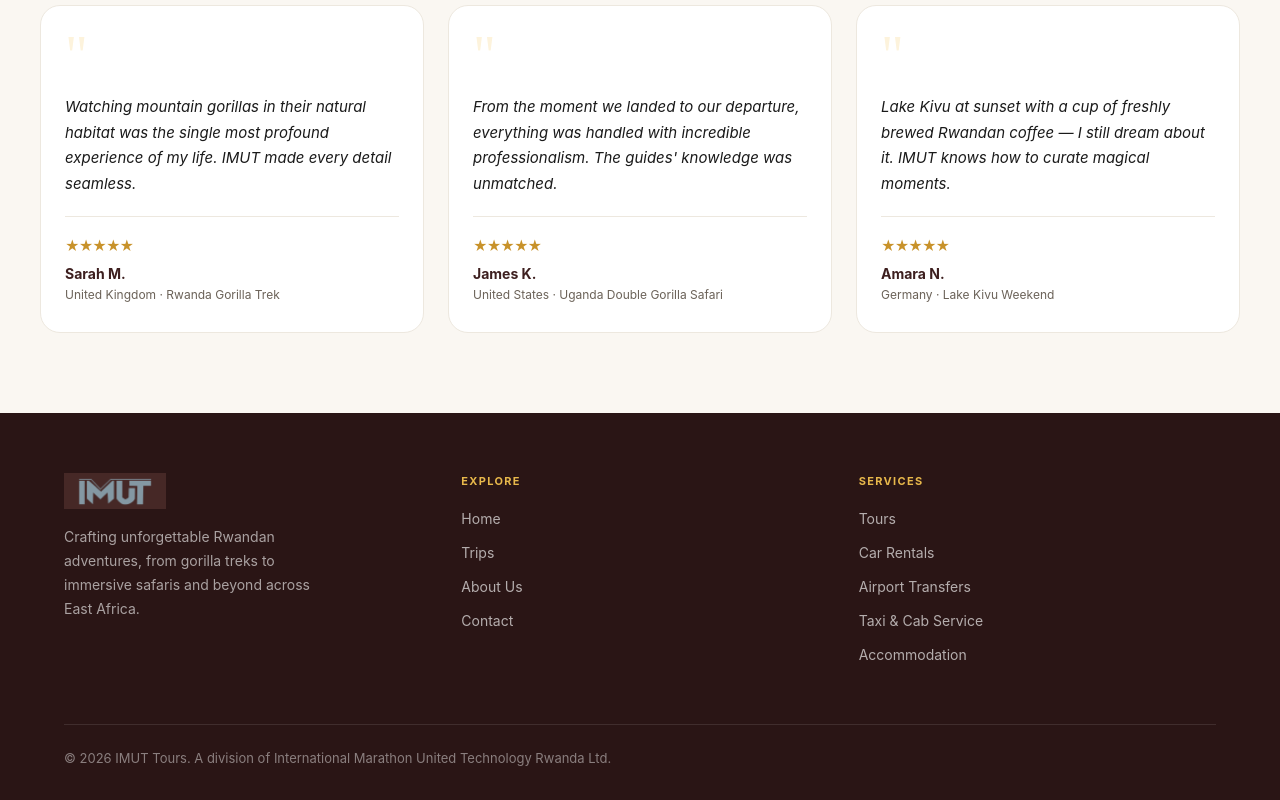
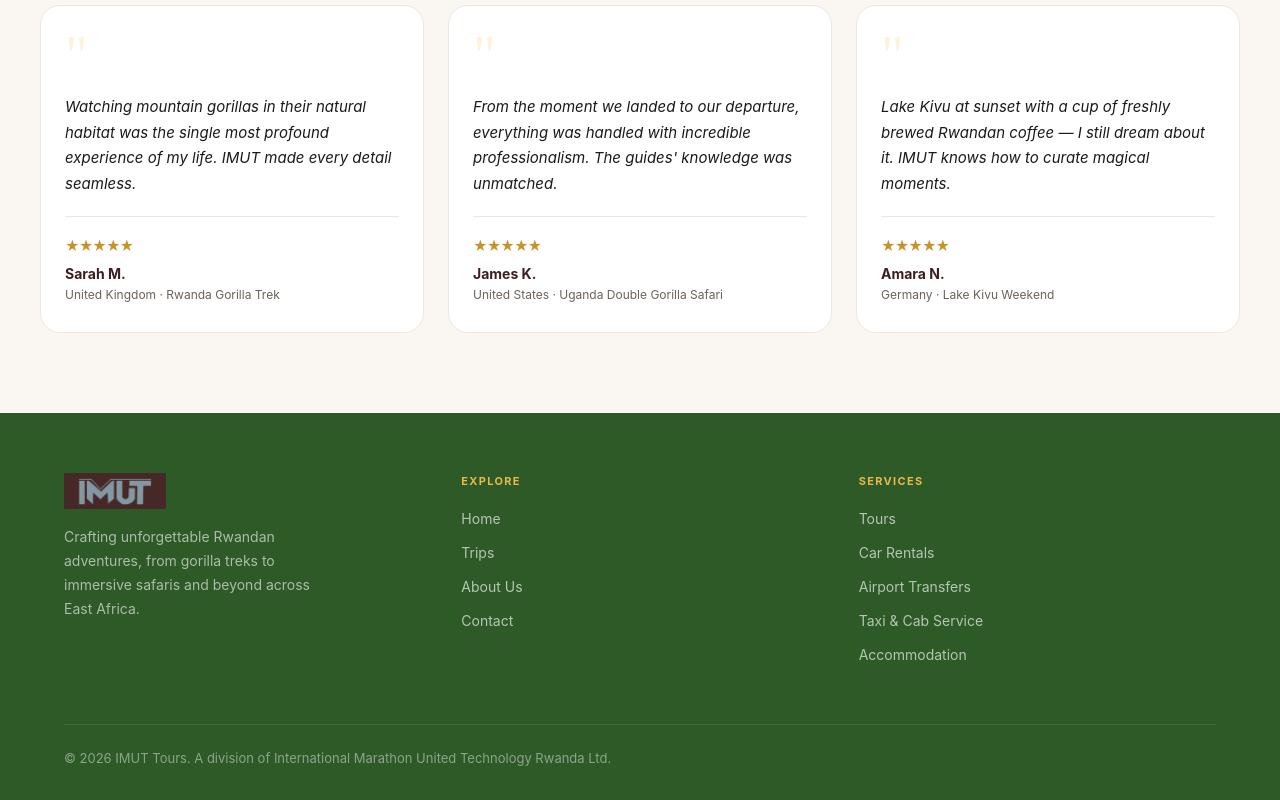
Before and after one commit to Bazatohalemouard/imut-tours, a React (Vite) app: page / in a window 1280 px wide. Shown: the part 2322-3122 px from the top of the page. Built offline with nearby package versions, Linux system fonts and the light colour scheme; a web font is replaced by a local one.

Commit message:
Changed footer color

```diff
--- a/src/components/Footer.jsx
+++ b/src/components/Footer.jsx
@@ -3,7 +3,7 @@ import { IMUTLogo } from "../components/IMUTLogo";
 import { colors } from "../theme/colors";
 
 export const Footer = ({ setPage }) => (
-  <footer style={{ background: colors.brandDark, color: "#fff" }}>
+  <footer style={{ background: colors.jungle, color: "#fff" }}>
     <div
       style={{
         maxWidth: 1200,
```
